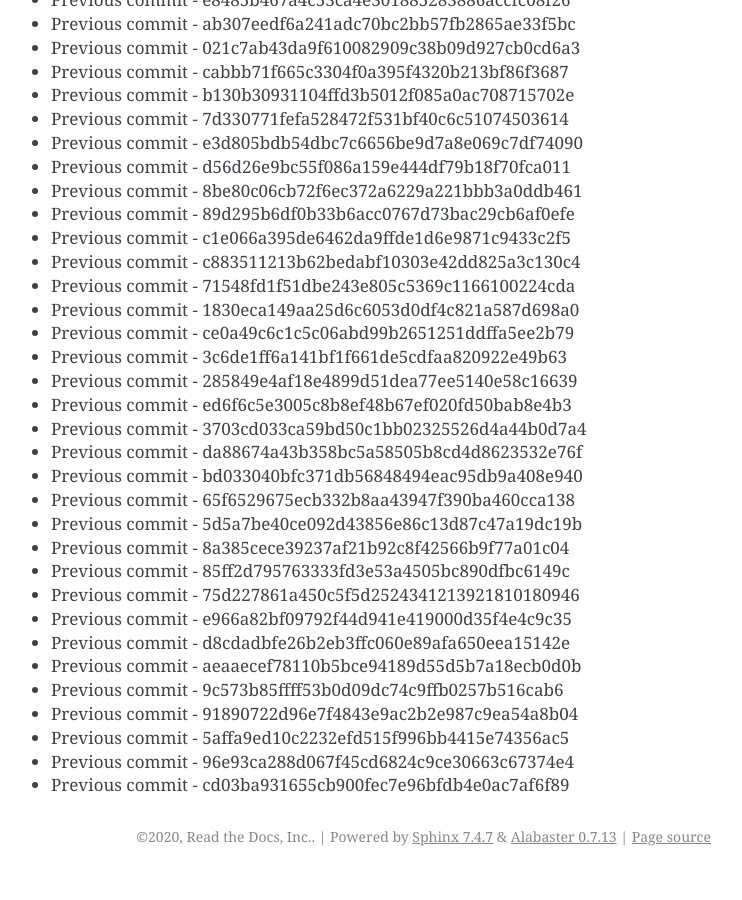
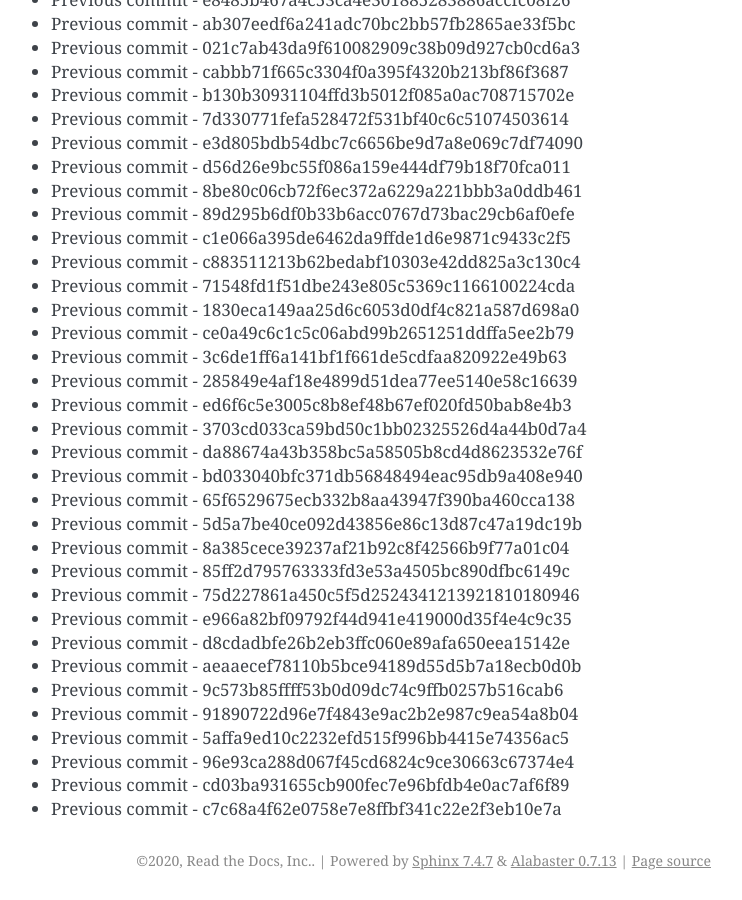
Before and after one commit to readthedocs/rtd-git-stresstest, a Sphinx documentation site: the page built from docs/updates.rst, in a window 1280 px wide and 900 px high, scrolled down 87157 px. Shown: the whole window, without its empty margins (399-1141 px from the left). Built offline with Sphinx 7.4.7, drawn with Linux system fonts in a browser that asks for light colours; before the commit the page ends 88033 px from its top, so only the background shows below that.

Commit message:
Generating commit from previous: c7c68a4f62e0758e7e8ffbf341c22e2f3eb10e7a

```diff
--- a/docs/updates.rst
+++ b/docs/updates.rst
@@ -3694,3 +3694,4 @@ It can be tested for any performance characteristics.
 * Previous commit - 5affa9ed10c2232efd515f996bb4415e74356ac5
 * Previous commit - 96e93ca288d067f45cd6824c9ce30663c67374e4
 * Previous commit - cd03ba931655cb900fec7e96bfdb4e0ac7af6f89
+* Previous commit - c7c68a4f62e0758e7e8ffbf341c22e2f3eb10e7a
```
